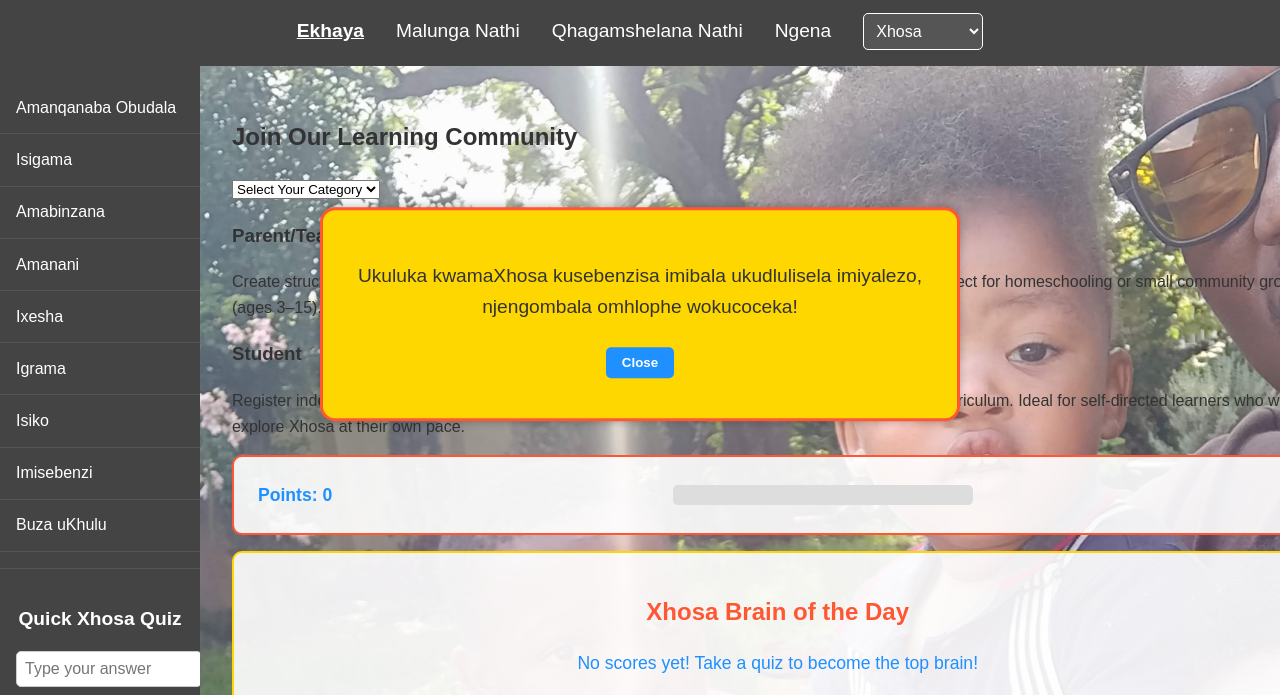
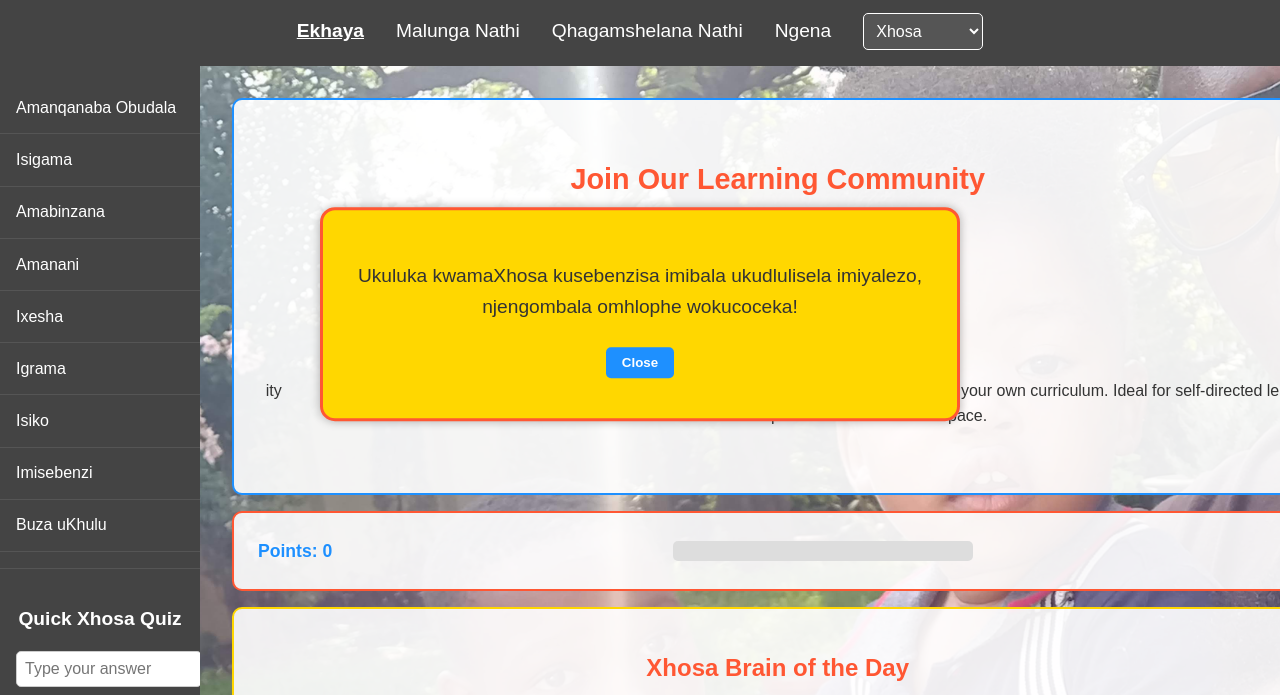
Before and after one commit to Salatiso/sazi, a plain HTML site: page index.html in a window 1280 px wide. Shown: the part 86-781 px from the top of the page. Drawn offline with Linux system fonts and the light colour scheme.

Commit message:
Update style.css

```diff
--- a/style.css
+++ b/style.css
@@ -978,3 +978,68 @@ footer {
 .sidebar-quiz button:hover {
     background-color: #e6b800;
 }
+.registration-section {
+    background: rgba(255, 255, 255, 0.9);
+    border-radius: 10px;
+    padding: 2rem;
+    margin-bottom: 1rem;
+    border: 2px solid var(--fun-blue);
+    text-align: center;
+}
+
+.registration-section h2 {
+    font-size: 1.8rem;
+    color: var(--fun-red);
+    margin-bottom: 1rem;
+}
+
+#registration-category {
+    padding: 0.75rem;
+    font-size: 1.2rem;
+    border-radius: 5px;
+    border: 1px solid #ccc;
+    margin-bottom: 1rem;
+    font-family: 'Quicksand', sans-serif;
+}
+
+.registration-carousel {
+    position: relative;
+    max-width: 100%;
+    overflow: hidden;
+}
+
+.carousel-items {
+    display: flex;
+    animation: carouselSlide 10s infinite linear;
+}
+
+.carousel-item {
+    flex: 0 0 100%;
+    padding: 1rem;
+    text-align: center;
+    cursor: pointer;
+    transition: background 0.3s ease;
+}
+
+.carousel-item:hover {
+    background: rgba(255, 204, 128, 0.3);
+}
+
+.carousel-item h3 {
+    font-size: 1.5rem;
+    color: var(--fun-blue);
+    margin-bottom: 0.5rem;
+}
+
+.carousel-item p {
+    font-size: 1rem;
+    color: var(--secondary-color);
+}
+
+@keyframes carouselSlide {
+    0% { transform: translateX(0); }
+    45% { transform: translateX(0); }
+    50% { transform: translateX(-100%); }
+    95% { transform: translateX(-100%); }
+    100% { transform: translateX(0); }
+}
```
